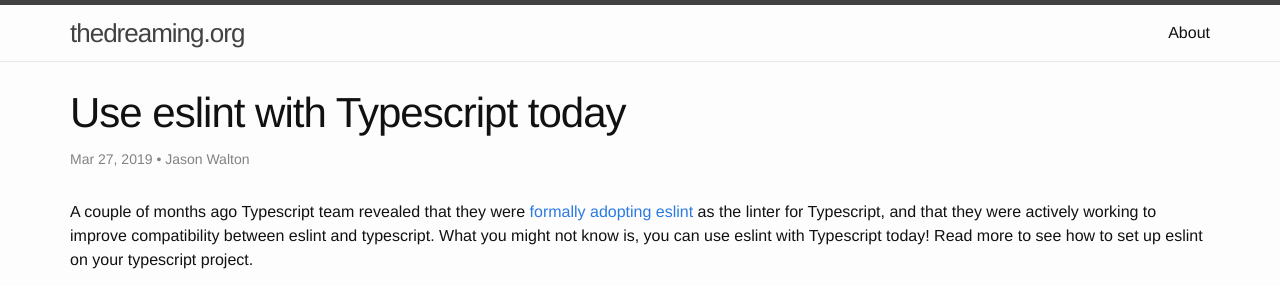
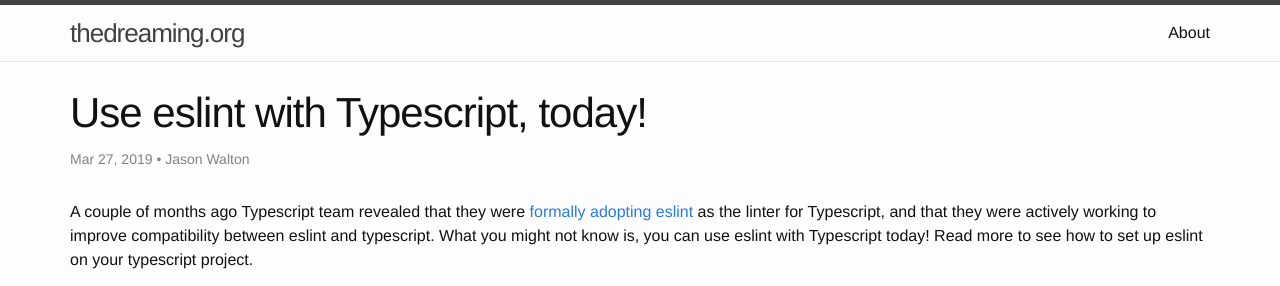
Before and after one commit to jwalton/thedreaming.org, a Jekyll site: the page built from _posts/2019-03-27-eslint-with-typescript.md, in a window 1280 px wide and 900 px high. Shown: the top 286 px of the window. Built offline with Jekyll 4.4.1, drawn with Linux system fonts in a browser that asks for light colours; comment, search, counter and statistics services are not loaded.

```diff
--- a/_posts/2019-03-27-eslint-with-typescript.md
+++ b/_posts/2019-03-27-eslint-with-typescript.md
@@ -1,5 +1,5 @@
 ---
-title: "Use eslint with Typescript today"
+title: "Use eslint with Typescript, today!"
 tags:
 - javascript
 - typescript
```
